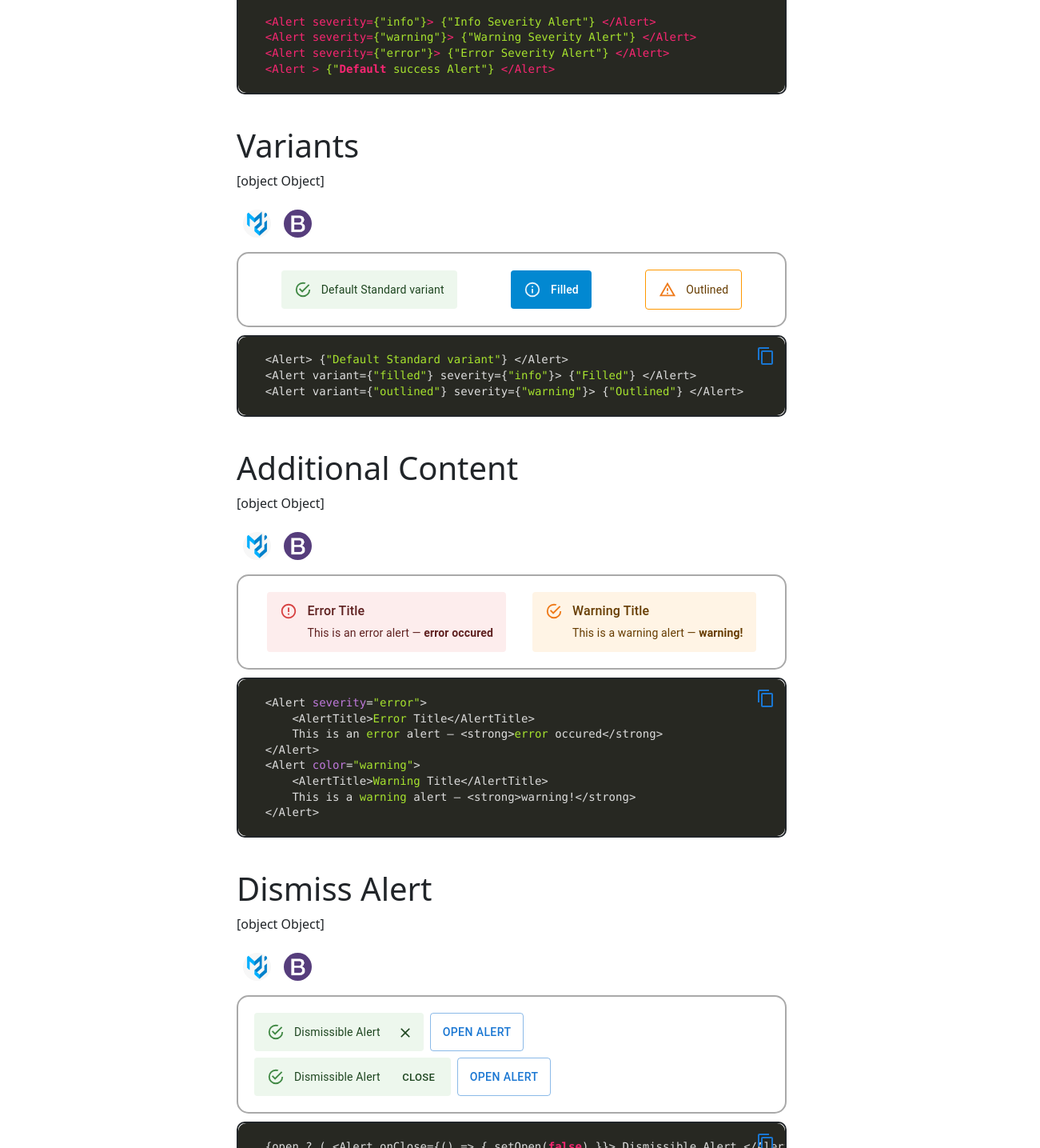
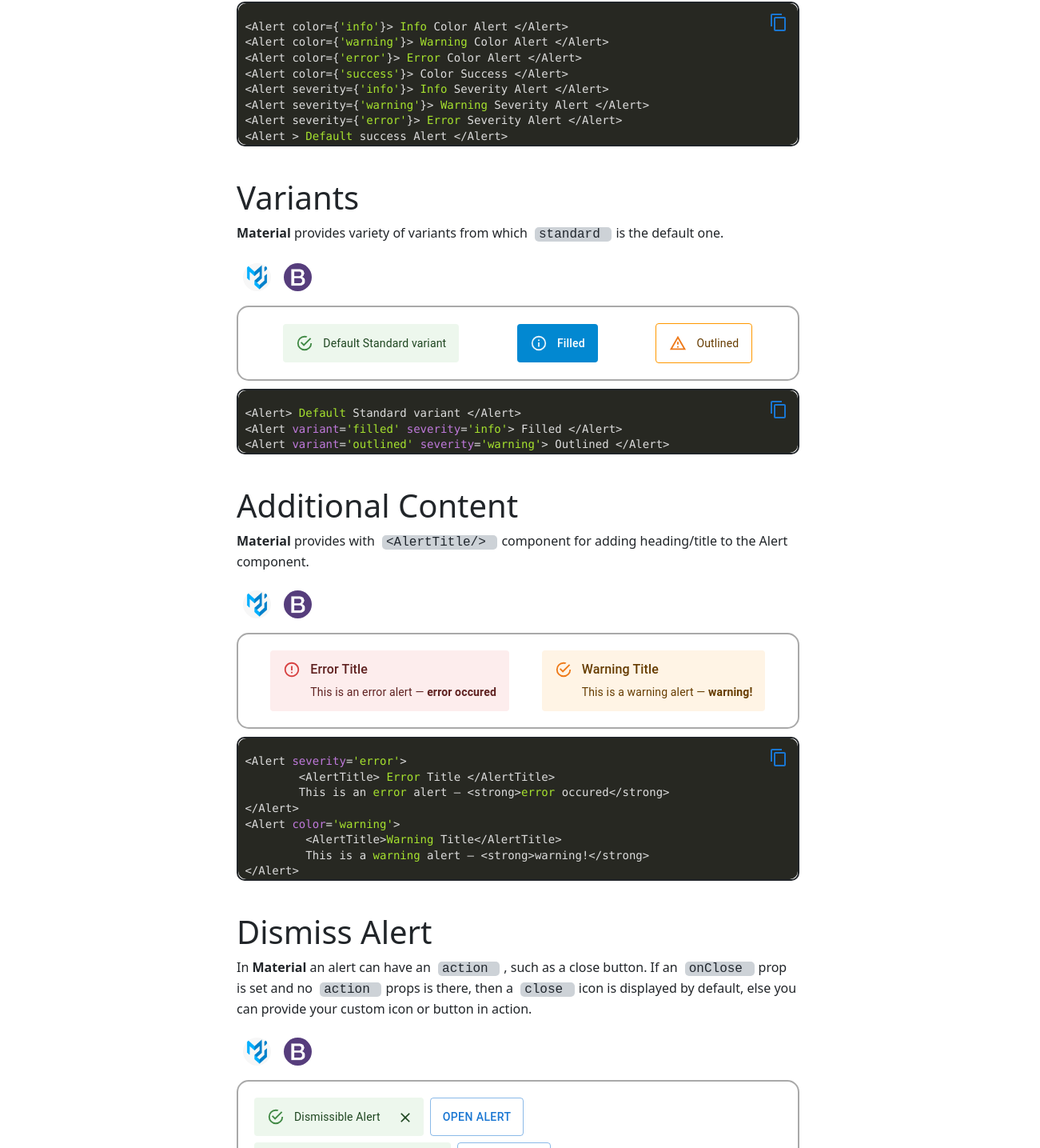
Before and after one commit to goyal-Dushi/style-compare, a React (Create React App) app: page /alerts in a window 1280 px wide. Shown: the part 714-2149 px from the top of the page at 80% size, 1301 px wide, since content can reach past the window. Built offline with nearby package versions, Linux system fonts and the light colour scheme.

Commit message:
updated content loading from json file

```diff
--- a/src/modules/Alerts/Colors.jsx
+++ b/src/modules/Alerts/Colors.jsx
@@ -5,23 +5,15 @@ import CodeBox from "../../components/CodeBox";
 import { Alert } from "@mui/material";
 import * as Boot from "react-bootstrap";
 import DescBox from "../../components/DescBox";
+import { content, html } from "./alerts.json";
+import { descContent } from "../common.json";
 
 export default function AlertColors({ id }) {
   const [type, setType] = useState("M");
   let data;
   const getHTML = () => {
     if (type === "M") {
-      data = `
-    <Alert color={"info"}> {"Info Color Alert"} </Alert>
-    <Alert color={"warning"}> {"Warning Color Alert"} </Alert>
-    <Alert color={"error"}> {"Error Color Alert"} </Alert>
-    <Alert color={"success"}> {"Color Success"} </Alert>
-
-    <Alert severity={"info"}> {"Info Severity Alert"} </Alert>
-    <Alert severity={"warning"}> {"Warning Severity Alert"} </Alert>
-    <Alert severity={"error"}> {"Error Severity Alert"} </Alert>
-    <Alert > {"Default success Alert"} </Alert>
-    `;
+      data = html.colors.M;
       return (
         <>
           <Alert sx={{ margin: "5px 0px" }} color={"info"}>
@@ -50,16 +42,7 @@ export default function AlertColors({ id }) {
         </>
       );
     } else if (type === "B") {
-      data = `
-    <Alert> {"Primary Default"} </Alert>
-    <Alert variant={"warning"} > <i className={"bi-exclamation-triangle-fill me-2"}></i> {"Warning Alert"} </Alert>
-    <Alert variant={"info"} > <i className={"bi-info-lg me-2"}></i> {"Info Alert"} </Alert>
-    <Alert variant={"success"} > <i className={"bi-check2-circle me-2"}></i> {"Success Alert"} </Alert>
-    <Alert variant={"secondary"} > {"Secondary Alert"} </Alert>
-    <Alert variant={"danger"} > {"Danger Alert"} </Alert>
-    <Alert variant={"light"} > {"Light Alert"} </Alert>
-    <Alert variant={"dark"} > {"Dark Alert"} </Alert>
-    `;
+      data = html.colors.B;
       return (
         <>
           <Boot.Alert className={"my-2 mx-2"}>{"Primary Default"}</Boot.Alert>
@@ -91,50 +74,21 @@ export default function AlertColors({ id }) {
       );
     }
   };
+
+  const getContent = () => {
+    switch (type) {
+      case "M":
+        return content.colors.M;
+      case "B":
+        return content.colors.B;
+      default:
+        return descContent.defaultText;
+    }
+  };
+
   return (
     <div id={id}>
-      <DescBox
-        heading={"Colors & Icons"}
-        content={
-          <>
-            <b> {"Material"} </b>
-            {
-              "provides alerts box in four colors as you can see in the below display box."
-            }
-            <span className={"codeSnippet"}>{"severity"}</span>
-            {"prop not only gives color to the Alert component, but sets an"}
-            <span className={"codeSnippet"}>{"icon"}</span>
-            {"as well as per the severity value."}
-            <span className={"codeSnippet"}>{"color"}</span>
-            {
-              "property can also be used, but by default it sets the icon for its values as"
-            }
-            <span className={"codeSnippet"}>{"checkCircleOutline"}</span>
-            {". Thus you can remove or override icon using the "}
-            <span className={"codeSnippet"}>{"icon"}</span> {"prop. Set it to"}
-            <span className={"codeSnippet"}>{"false"}</span>{" "}
-            {"to remove icon or specify some other material icon."}
-            <br />
-            <br />
-            <b> {"Bootstrap"} </b>
-            {
-              "provides a variety of colors for their Alert box which can be applied using its"
-            }
-            <span className={"codeSnippet"}>{"variant"}</span>
-            {"prop. By default, its variant props has"}
-            <span className={"codeSnippet"}>{"primary"}</span>
-            {
-              "value. Also, bootstrap dosen't apply any icons to its Alert by default. You have to use"
-            }
-            <span className={"codeSnippet"}>{"bootstrap-icons"}</span>
-            {"with the"}
-            <span className={"codeSnippet"}>{"<i></i>"}</span>
-            {
-              "tags as shown below in order to include icons alongwith alert content."
-            }
-          </>
-        }
-      />
+      <DescBox heading={"Colors & Icons"} content={getContent()} />
       <StyleToggleNav setStyleType={setType} />
       <DisplayBox> {getHTML()} </DisplayBox>
       <CodeBox snippet={data} />
--- a/src/modules/Alerts/Content.jsx
+++ b/src/modules/Alerts/Content.jsx
@@ -5,22 +5,15 @@ import CodeBox from "../../components/CodeBox";
 import DisplayBox from "../../components/DisplayBox";
 import StyleToggleNav from "../../components/StyleToggleNav";
 import DescBox from "../../components/DescBox";
+import { content, html } from "./alerts.json";
+import { descContent } from "../common.json";
 
 export default function AdditionalContent({ id }) {
   const [type, setType] = useState("M");
   let data;
   const getHTML = () => {
     if (type === "M") {
-      data = `
-    <Alert severity="error">
-        <AlertTitle>Error Title</AlertTitle>
-        This is an error alert — <strong>error occured</strong>
-    </Alert>
-    <Alert color="warning">
-        <AlertTitle>Warning Title</AlertTitle>
-        This is a warning alert — <strong>warning!</strong>
-    </Alert>
-    `;
+      data = html.alertContent.M;
       return (
         <>
           <Alert severity={"error"}>
@@ -36,16 +29,7 @@ export default function AdditionalContent({ id }) {
         </>
       );
     } else if (type === "B") {
-      data = `
-    <Alert>
-        <Alert.Heading variant="success" > Success Alert! </Alert.Heading>
-        <p> This is Success alert -</p><Alert.Link> success link </Alert.Link>
-    </Alert>
-    <Alert>
-        <Alert.Heading variant="info" > Info Alert! </Alert.Heading>
-        <p> This is Info alert -</p><Alert.Link> info link </Alert.Link>
-    </Alert>
-    `;
+      data = html.alertContent.B;
       return (
         <>
           <Boot.Alert variant={"success"}>
@@ -66,24 +50,21 @@ export default function AdditionalContent({ id }) {
       );
     }
   };
+
+  const getContent = () => {
+    switch (type) {
+      case "M":
+        return content.alertContent.M;
+      case "B":
+        return content.alertContent.B;
+      default:
+        return descContent.defaultText;
+    }
+  };
+
   return (
     <div id={id}>
-      <DescBox
-        heading={"Additional Content"}
-        content={
-          <>
-            <b> {"Material"} </b> {"provides with"}
-            <span className={"codeSnippet"}>{"<AlertTitle/>"}</span>
-            {"component for adding heading/title to the Alert component."}
-            <br />
-            <b> {"Bootstrap"} </b> {"has two components, namely"}
-            <span className={"codeSnippet"}>{"<Alert.Heading/>"}</span>
-            {"&"}
-            <span className={"codeSnippet"}>{"<Alert.Link/>"}</span>
-            {"for adding heading and links to our component."}
-          </>
-        }
-      />
+      <DescBox heading={"Additional Content"} content={getContent()} />
       <StyleToggleNav setStyleType={setType} />
       <DisplayBox> {getHTML()} </DisplayBox>
       <CodeBox snippet={data} />
--- a/src/modules/Alerts/Dismiss.jsx
+++ b/src/modules/Alerts/Dismiss.jsx
@@ -5,6 +5,8 @@ import CodeBox from "../../components/CodeBox";
 import DisplayBox from "../../components/DisplayBox";
 import StyleToggleNav from "../../components/StyleToggleNav";
 import DescBox from "../../components/DescBox";
+import { content, html } from "./alerts.json";
+import { descContent } from "../common.json";
 
 export default function DismissAlert({ id }) {
   const [type, setType] = useState("M");
@@ -13,22 +15,7 @@ export default function DismissAlert({ id }) {
   let data = "";
   const getHTML = () => {
     if (type === "M") {
-      data = `
-    {open ? ( <Alert onClose={() => { setOpen(false) }}> Dismissible Alert </Alert> ) : null}
-    <Button className="mx-2" variant="outlined" onClick={() => setOpen(true)} color="primary">
-        Open Alert
-    </Button>
-
-    open2 ? (
-    <Alert
-        action={ <Button color="inherit" size="small" onClick={() => setOpen2(false)}> CLOSE </Button> }>
-        Dismissible Alert
-    </Alert>
-    ) : null}
-    <Button className="mx-2" variant="outlined" onClick={() => setOpen2(true)} color="primary">
-        pen Alert
-    </Button>
-    `;
+      data = html.dismissable.M;
       return (
         <>
           <div className={"d-flex w-100 mb-2"}>
@@ -73,17 +60,7 @@ export default function DismissAlert({ id }) {
         </>
       );
     } else if (type === "B") {
-      data = `
-    {open ? (
-    <Alert variant='danger' onClose={() => setOpen(false)} dismissible >
-        <Alert.Heading> Oh snap! You got an error! </Alert.Heading>
-        <p> Change this and that and try again. Duis mollis, est non commodo </p>
-    </Alert>
-    ) : null}
-    <Button onClick={() => { setOpen(true) }} variant="outline-primary mx-2" size="sm">
-        OPEN
-    </Button>
-    `;
+      data = html.dismissable.B;
       return (
         <>
           <div className='w-100 d-flex'>
@@ -115,36 +92,21 @@ export default function DismissAlert({ id }) {
       );
     }
   };
+
+  const getContent = () => {
+    switch (type) {
+      case "M":
+        return content.dismissable.M;
+      case "B":
+        return content.dismissable.B;
+      default:
+        return descContent.defaultText;
+    }
+  };
+
   return (
     <div id={id}>
-      <DescBox
-        heading={"Dismiss Alert"}
-        content={
-          <>
-            {"In"} <b> {"Material"} </b> {"an alert can have an"}
-            <span className='codeSnippet'>{"action"}</span>
-            {", such as a close button. If an"}
-            <span className='codeSnippet'>{"onClose"}</span>
-            {"prop is set and no"}
-            <span className='codeSnippet'>{"action"}</span>
-            {"props is there, then a"}
-            <span className='codeSnippet'>{"close"}</span>
-            {
-              "icon is displayed by default, else you can provide your custom icon or button in action."
-            }
-            <br />
-            <b> {"Bootstrap"} </b> {"allows you to set"}
-            <span className='codeSnippet'>{"dismissible"}</span>
-            {
-              "props to your alert and displays a close icon by default. Further functionality is displayed in code using"
-            }
-            <span className='codeSnippet'>
-              {"const [open,setOpen] = useState"}
-            </span>
-            {", react hooks."}
-          </>
-        }
-      />
+      <DescBox heading={"Dismiss Alert"} content={getContent()} />
       <StyleToggleNav setStyleType={setType} />
       <DisplayBox> {getHTML()} </DisplayBox>
       <CodeBox snippet={data} />
--- a/src/modules/Alerts/Variants.jsx
+++ b/src/modules/Alerts/Variants.jsx
@@ -5,17 +5,15 @@ import DisplayBox from "../../components/DisplayBox";
 import StyleToggleNav from "../../components/StyleToggleNav";
 import * as Boot from "react-bootstrap";
 import DescBox from "../../components/DescBox";
+import { content, html } from "./alerts.json";
+import { descContent } from "../common.json";
 
 export default function AlertVariants({ id }) {
   const [type, setType] = useState("M");
   let data;
   const getHTML = () => {
     if (type === "M") {
-      data = `
-    <Alert> {"Default Standard variant"} </Alert>
-    <Alert variant={"filled"} severity={"info"}> {"Filled"} </Alert>
-    <Alert variant={"outlined"} severity={"warning"}> {"Outlined"} </Alert>
-    `;
+      data = html.variants.M;
       return (
         <>
           <Alert> {"Default Standard variant"} </Alert>
@@ -28,10 +26,7 @@ export default function AlertVariants({ id }) {
         </>
       );
     } else if (type === "B") {
-      data = `
-    <Alert> {"Default Bootstrap Alert"} </Alert>
-    <Alert style={{ border: "2px solid #084298", background: "none" }} variant={"outline-success"} > {"Success Outline"} </Alert>
-    `;
+      data = html.variants.B;
       return (
         <>
           <Boot.Alert>{"Default Bootstrap Alert"}</Boot.Alert>
@@ -44,27 +39,21 @@ export default function AlertVariants({ id }) {
       );
     }
   };
+
+  const getContent = () => {
+    switch (type) {
+      case "M":
+        return content.variants.M;
+      case "B":
+        return content.variants.B;
+      default:
+        return descContent.defaultText;
+    }
+  };
+
   return (
     <div id={id}>
-      <DescBox
-        heading={"Variants"}
-        content={
-          <>
-            <b> {"Material"} </b> {"provides variety of variants from which"}
-            <span className={"codeSnippet"}> {"standard"} </span>
-            {"is the"} <span className={"codeSnippet"}>{"default"}</span>
-            {"one."}
-            <br />
-            <b> {"Bootstrap"} </b>
-            {
-              "dosen't provide any other Alert variants other than its standard filled Alert. But you can customize them by providing"
-            }
-            <span className={"codeSnippet"}>{"inline styles"}</span>
-            {"or"} <span className={"codeSnippet"}>{"overriding"}</span>
-            {"bootstrap classes."}
-          </>
-        }
-      />
+      <DescBox heading={"Variants"} content={getContent()} />
       <StyleToggleNav setStyleType={setType} />
       <DisplayBox> {getHTML()} </DisplayBox>
       <CodeBox snippet={data} />
```
